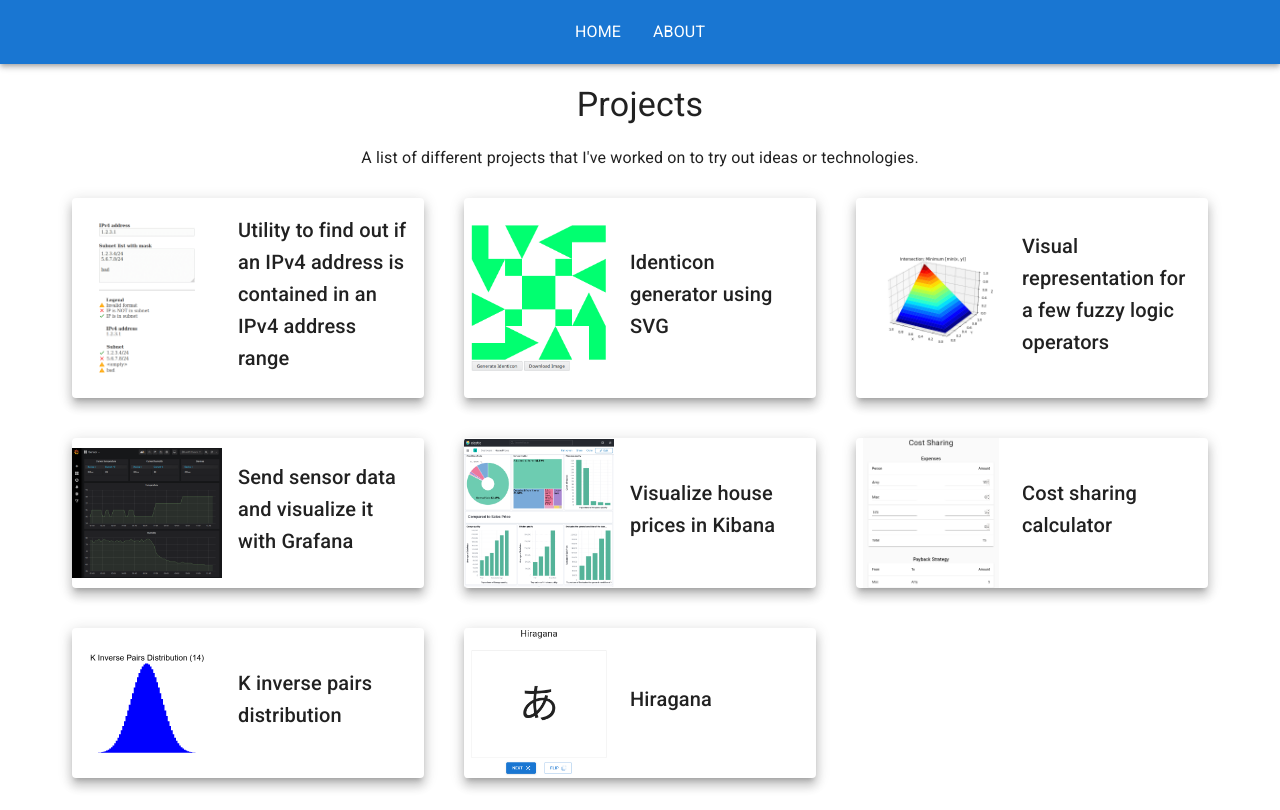
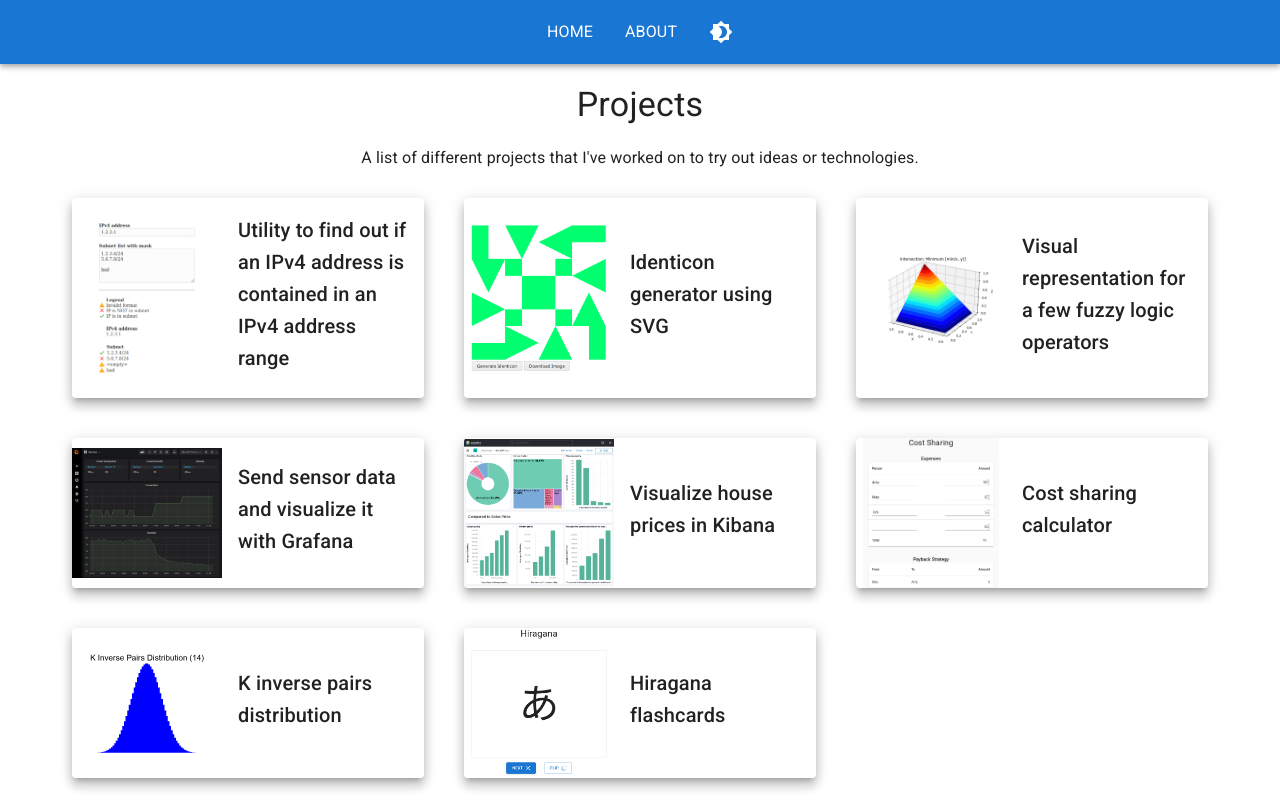
Before and after one commit to danielwohlgemuth/danielwohlgemuth.github.io, a React (Create React App) app: page /#/ in a window 1280 px wide. Built offline with nearby package versions, Linux system fonts and the light colour scheme.

Commit message:
Add dark mode

```diff
--- a/src/Components/About.js
+++ b/src/Components/About.js
@@ -1,28 +1,27 @@
-import { Box, Typography } from "@mui/material";
+import { Box, Typography, Link } from "@mui/material";
 
 
 function About() {
 
   return (
     <>
-      <Box mt={5} sx={{ textAlign: "center" }}>
-        <section>
-          <Typography variant="body1">Hi, I'm Daniel Wohlgemuth.</Typography>
-        </section>
-        <section>
-          <Typography variant="body1">
-            I'm a software engineer with a special interest in backend development and DevOps practices.
-          </Typography>
-        </section>
-        <section>
-          <Typography variant="body1">
-            You can find me on{" "}
-            <a href="https://www.linkedin.com/in/danielwohlgemuth/" target="_blank" rel="noreferrer">
-              LinkedIn
-            </a>{" "}
-            or see some of my projects on <a href="https://github.com/danielwohlgemuth" target="_blank" rel="noreferrer">GitHub</a>.
-          </Typography>
-        </section>
+      <Box mt={5} sx={{ textAlign: "center", px: 2 }}>
+        <Typography sx={{ typography: 'body1', lineHeight: 2 }}>
+          Hi, I'm Daniel Wohlgemuth.
+        </Typography>
+        <Typography sx={{ typography: 'body1', lineHeight: 2 }}>
+          I'm a software engineer with a special interest in backend development and DevOps practices.
+        </Typography>
+        <Typography sx={{ typography: 'body1', lineHeight: 2 }}>
+          You can find me on{" "}
+          <Link href="https://www.linkedin.com/in/danielwohlgemuth/" target="_blank" rel="noreferrer">
+            LinkedIn
+          </Link>{" "}
+          or see some of my projects on{" "}
+          <Link href="https://github.com/danielwohlgemuth" target="_blank" rel="noreferrer">
+            GitHub
+          </Link>.
+        </Typography>
       </Box>
     </>
   );
--- a/src/Components/Home.js
+++ b/src/Components/Home.js
@@ -40,7 +40,7 @@ const projects = [
     image: "k-inverse-pairs-distribution.png",
   },
   {
-    name: "Hiragana",
+    name: "Hiragana flashcards",
     to: "/app/hiragana",
     image: "hiragana.png",
   },
@@ -54,20 +54,17 @@ function Home() {
       </Typography>
 
       <Typography
-        variant="body1"
         align="center"
         sx={{
-          paddingTop: "20px",
-          paddingBottom: "20px",
-          paddingLeft: "20px",
-          paddingRight: "20px",
+          typography: 'body1',
+          p: "20px",
         }}
       >
         A list of different projects that I've worked on to try out ideas or
         technologies.
       </Typography>
 
-      <Container maxWidth="lg">
+      <Container maxWidth="lg" sx={{ pb: 3 }}>
         <Grid container spacing={3}>
           {projects.map((project) => (
             <Grid item xs={12} md={6} lg={4} key={project.url || project.to}>
--- a/src/Components/Navbar.js
+++ b/src/Components/Navbar.js
@@ -1,9 +1,14 @@
-import React from "react";
+import { useContext } from "react";
 import { Link, NavLink } from "react-router-dom";
-import { AppBar, Box, Toolbar, List, ListItem, ListItemText } from "@mui/material";
+import { AppBar, Box, Toolbar, List, ListItemButton } from "@mui/material";
+import { Brightness7, Brightness4 } from '@mui/icons-material';
+import ThemeContext from "./ThemeContext";
+
+
 
 
 function Navbar() {
+  const { isDarkMode, toggleMode } = useContext(ThemeContext);
 
   return (
     <AppBar position="static">
@@ -20,9 +25,7 @@ function Navbar() {
               color: `white`,
             }}
             >
-              <ListItem button>
-                <ListItemText primary="Home" />
-              </ListItem>
+              <ListItemButton>Home</ListItemButton>
             </Link>
             <NavLink to="/about" style={{
               textDecoration: `none`,
@@ -30,10 +33,12 @@ function Navbar() {
               color: `white`,
             }}
             >
-              <ListItem button>
-                <ListItemText primary="About" />
-              </ListItem>
+              <ListItemButton>About</ListItemButton>
             </NavLink>
+
+            <ListItemButton onClick={toggleMode}>
+              {isDarkMode ? <Brightness7 /> : <Brightness4 />}
+            </ListItemButton>
           </List>
         </Toolbar>
       </Box>
--- /dev/null
+++ b/src/Components/Theme.js
@@ -0,0 +1,38 @@
+import { useState } from "react";
+import { useMediaQuery } from '@mui/material';
+import { ThemeProvider, createTheme, } from '@mui/material/styles';
+import ThemeContext from "./ThemeContext";
+
+
+function Theme({ children }) {
+  const storedThemeMode = localStorage.getItem('themeMode');
+  const prefersDarkMode = useMediaQuery('(prefers-color-scheme: dark)');
+  const themeMode = storedThemeMode ?? (prefersDarkMode ? 'dark' : 'light');
+  const [mode, setMode] = useState(themeMode);
+
+  function toggleMode() {
+    const themeMode = mode === 'dark' ? 'light' : 'dark';
+    setMode(themeMode);
+    localStorage.setItem('themeMode', themeMode);
+  }
+
+  const theme = createTheme({
+    palette: {
+      mode: mode,
+    },
+  });
+
+  return (
+    <ThemeContext.Provider value={{
+      isDarkMode: mode === 'dark',
+      toggleMode
+    }}
+    >
+      <ThemeProvider theme={theme}>
+        {children}
+      </ThemeProvider>
+    </ThemeContext.Provider>
+  );
+}
+
+export default Theme;
--- /dev/null
+++ b/src/Components/ThemeContext.js
@@ -0,0 +1,6 @@
+import { createContext } from 'react';
+
+
+const ThemeContext = createContext(null);
+
+export default ThemeContext;
--- a/src/index.js
+++ b/src/index.js
@@ -5,16 +5,19 @@ import App from "./Components/App";
 import reportWebVitals from "./reportWebVitals";
 import { HashRouter } from "react-router-dom";
 import CssBaseline from "@mui/material/CssBaseline";
+import Theme from "./Components/Theme";
 
 
 const container = document.getElementById('root');
 const root = createRoot(container);
 root.render(
   <React.StrictMode>
-    <CssBaseline />
-    <HashRouter>
-      <App />
-    </HashRouter>
+    <Theme>
+      <CssBaseline />
+      <HashRouter>
+        <App />
+      </HashRouter>
+    </Theme>
   </React.StrictMode>
 );
 
```
Also changed, not shown: 1 other file (tests, documents, lock files or other folders). Lines whose indentation alone changed are shown as unchanged.
